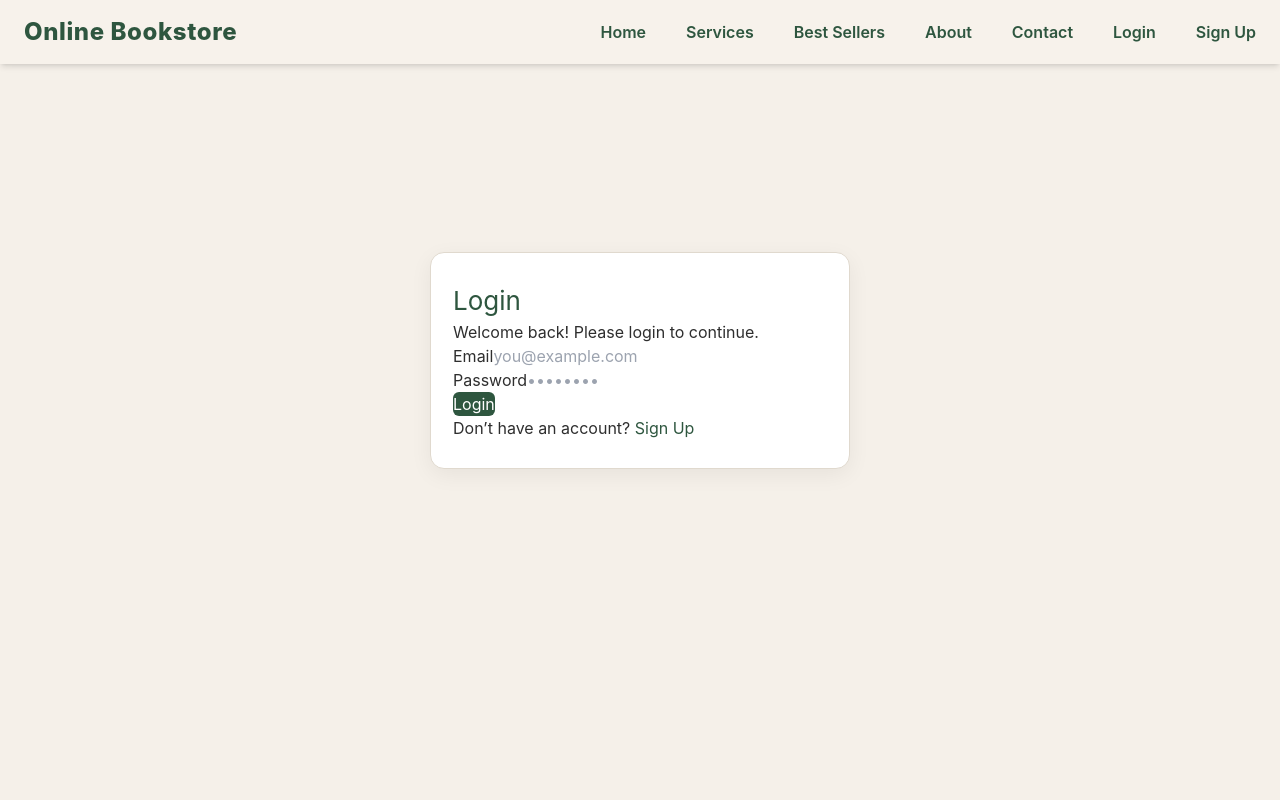
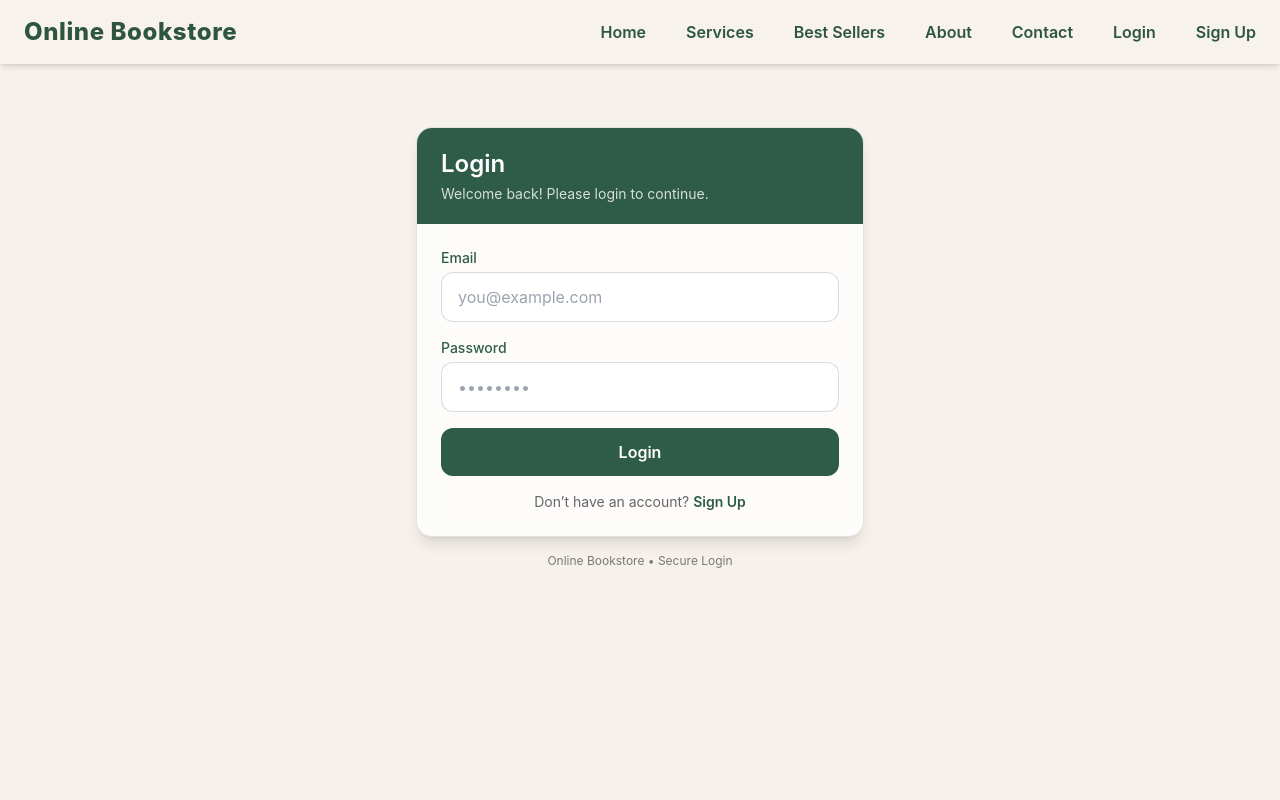
Before and after one commit to rimaejel143/online-bookstore, a React (Create React App) app in the folder frontend/: page /login in a window 1280 px wide. Shown: the top 800 px of the page. Built offline with nearby package versions, Linux system fonts and the light colour scheme.

Commit message:
fix login file to match the theme

```diff
--- a/frontend/src/index.css
+++ b/frontend/src/index.css
@@ -83,3 +83,86 @@ footer {
   font-size: 26px;
   color: #2e563f;
 }
+
+.auth-subtitle {
+  margin: 8px 0 18px;
+  color: #5a5a5a;
+  font-size: 14px;
+}
+
+.auth-body {
+  margin-top: 10px;
+}
+
+.auth-error {
+  background: #fff0f0;
+  border: 1px solid #f2bcbc;
+  color: #9b2c2c;
+  padding: 10px 12px;
+  border-radius: 10px;
+  margin-bottom: 12px;
+  font-size: 14px;
+}
+
+.auth-form {
+  display: flex;
+  flex-direction: column;
+  gap: 14px;
+}
+
+.auth-row {
+  display: flex;
+  flex-direction: column;
+  gap: 6px;
+}
+
+.auth-label {
+  font-size: 13px;
+  color: #2e2e2e;
+}
+
+.auth-input {
+  padding: 10px 12px;
+  border: 1px solid #e4ddd3;
+  border-radius: 10px;
+  outline: none;
+  background: #fbf7f0;
+}
+
+.auth-input:focus {
+  border-color: #2e563f;
+  box-shadow: 0 0 0 3px rgba(46, 86, 63, 0.15);
+}
+
+.auth-actions {
+  margin-top: 6px;
+}
+
+.auth-btn {
+  width: 100%;
+  padding: 10px 12px;
+  border: none;
+  cursor: pointer;
+}
+
+.auth-btn:disabled {
+  opacity: 0.7;
+  cursor: not-allowed;
+}
+
+.auth-foot {
+  margin-top: 6px;
+  font-size: 14px;
+  color: #2e2e2e;
+  text-align: center;
+}
+
+.auth-link {
+  color: #2e563f;
+  font-weight: 600;
+  text-decoration: none;
+}
+
+.auth-link:hover {
+  text-decoration: underline;
+}
--- a/frontend/src/pages/Login.jsx
+++ b/frontend/src/pages/Login.jsx
@@ -6,8 +6,9 @@ function Login() {
   const [form, setForm] = useState({ email: "", password: "" });
   const [loading, setLoading] = useState(false);
   const [error, setError] = useState("");
+  const navigate = useNavigate();
 
-  const onChange = (e) => {
+  const handleChange = (e) => {
     setForm((p) => ({ ...p, [e.target.name]: e.target.value }));
   };
 
@@ -17,64 +18,93 @@ function Login() {
     setLoading(true);
 
     try {
+      const result = await login(form);
+      if (result?.message === "Login successful") {
 
-      console.log("LOGIN DATA:", form);
+         navigate("/");
+      } else {
+        setError(result?.message || "Login failed. Please check your email/password.");
+      }
     } catch (err) {
       setError("Login failed. Please check your email/password.");
     } finally {
       setLoading(false);
     }
   };
+
    return (
-  <div className="auth-page">
-    <div className="auth-card">
-
-      <h1 className="auth-title">Login</h1>
-      <p className="auth-subtitle">
+    <div className="min-h-[calc(100vh-160px)] bg-[#f6f1ea] flex items-center justify-center px-4 py-10 pt-24">
+      <div className="w-full max-w-md">
+        <div className="bg-white/80 backdrop-blur rounded-2xl shadow-lg border border-black/10 overflow-hidden">
+          <div className="px-6 py-5 bg-[#2f5b49]">
+            <h2 className="text-2xl font-semibold text-white">Login</h2>
+            <p className="text-white/80 text-sm mt-1">
               Welcome back! Please login to continue.
             </p>
+          </div>
 
-      {error && <div className="auth-error">{error}</div>}
+          <div className="px-6 py-6">
+            {error && (
+              <div className="mb-4 rounded-xl border border-red-200 bg-red-50 px-4 py-3 text-sm text-red-700">
+                {error}
+              </div>
+            )}
 
-      <form className="auth-form" onSubmit={handleSubmit}>
-        <div className="auth-row">
-          <label className="auth-label">Email</label>
+            <form className="space-y-4" onSubmit={handleSubmit}>
+              <div>
+                <label className="block text-sm font-medium text-[#2f5b49] mb-1">
+                  Email
+                </label>
                 <input
-            className="auth-input"
+                  className="w-full rounded-xl border border-black/15 bg-white px-4 py-3 outline-none
+                             focus:ring-2 focus:ring-[#2f5b49]/40 focus:border-[#2f5b49]/40"
                   type="email"
                   name="email"
                   placeholder="you@example.com"
                   value={form.email}
-            onChange={onChange}
+                  onChange={handleChange}
                   required
                 />
               </div>
 
-        <div className="auth-row">
-          <label className="auth-label">Password</label>
+              <div>
+                <label className="block text-sm font-medium text-[#2f5b49] mb-1">
+                  Password
+                </label>
                 <input
-            className="auth-input"
+                  className="w-full rounded-xl border border-black/15 bg-white px-4 py-3 outline-none
+                             focus:ring-2 focus:ring-[#2f5b49]/40 focus:border-[#2f5b49]/40"
                   type="password"
                   name="password"
                   placeholder="••••••••"
                   value={form.password}
-            onChange={onChange}
+                  onChange={handleChange}
                   required
                 />
               </div>
 
-        <button className="auth-btn" disabled={loading}>
+              <button
+                className="w-full rounded-xl bg-[#2f5b49] text-white py-3 font-semibold
+                           hover:bg-[#264b38] transition disabled:opacity-60 disabled:cursor-not-allowed"
+                disabled={loading}
+                type="submit"
+              >
                 {loading ? "Logging in..." : "Login"}
               </button>
 
-        <div className="auth-foot">
+              <div className="text-center text-sm text-black/60">
                 Don’t have an account?{" "}
-          <Link className="auth-link" to="/signup">
+                <Link to="/signup" className="font-semibold text-[#2f5b49] hover:underline">
                   Sign Up
                 </Link>
               </div>
             </form>
+          </div>
+        </div>
 
+        <p className="text-center text-xs text-black/50 mt-4">
+          Online Bookstore • Secure Login
+        </p>
       </div>
     </div>
   );
```
Lines whose indentation alone changed are shown as unchanged.
